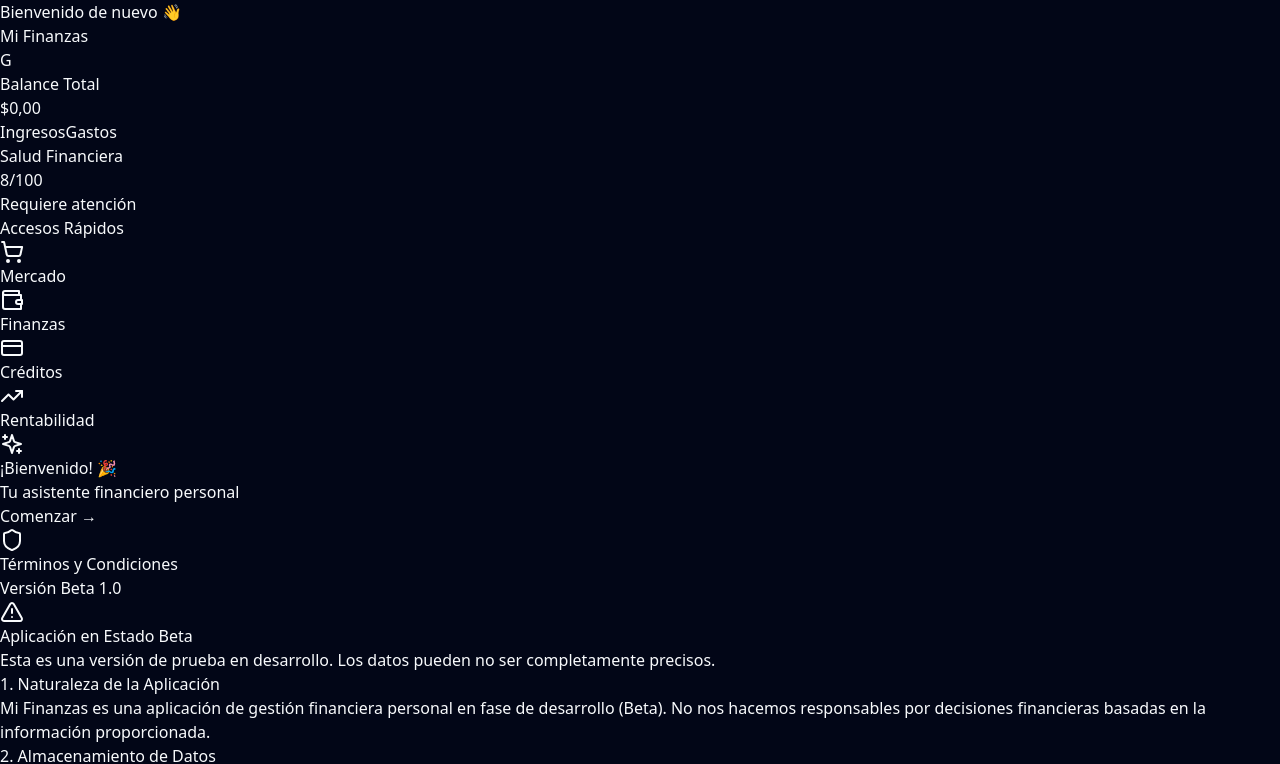
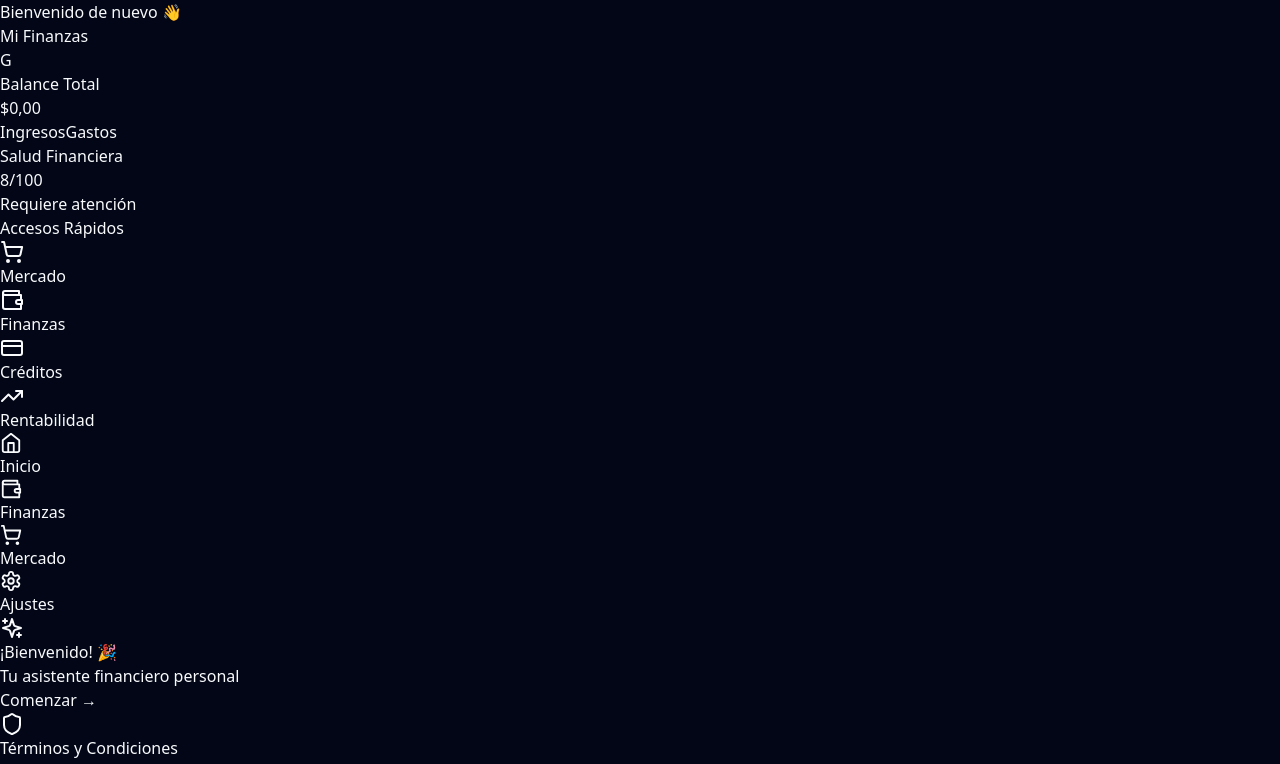
Before and after one commit to willberr2901/mi-finanzas, a React (Vite) app: page / in a window 1280 px wide. Shown: the top 764 px of the page. Built offline with nearby package versions, Linux system fonts and the light colour scheme.

Commit message:
✨ v1.2.0: Premium UI - All inline (NO AppShell)

```diff
--- a/src/App.tsx
+++ b/src/App.tsx
@@ -1,9 +1,10 @@
 import React, { useState, useEffect, Suspense } from 'react';
-// UPDATE: 10-May-2026 - Premium UI + PWA Fix
-import { BrowserRouter, Routes, Route } from 'react-router-dom';
+import { BrowserRouter, Routes, Route, useLocation } from 'react-router-dom';
+import { motion, AnimatePresence } from 'framer-motion';
+import { Home, Wallet, ShoppingCart, Settings } from 'lucide-react';
+import { NavLink } from 'react-router-dom';
 import { ThemeProvider } from './contexts/ThemeContext';
 import { SecurityProvider, useSecurity } from './contexts/SecurityContext';
-import AppShell from './components/layout/AppShell';
 import ToastProvider from './components/ToastProvider';
 import SecurityLock from './components/SecurityLock';
 import WelcomeModal from './components/WelcomeModal';
@@ -20,6 +21,78 @@ const ProfitabilityPage = React.lazy(() => import('./pages/ProfitabilityPage'));
 const SettingsPage = React.lazy(() => import('./pages/SettingsPage'));
 const ReceiptHistoryPage = React.lazy(() => import('./pages/ReceiptHistoryPage'));
 const FinancePage = React.lazy(() => import('./pages/FinancePage'));
+
+// BottomNav inline
+function BottomNav() {
+  const links = [
+    { to: '/', icon: Home, label: 'Inicio' },
+    { to: '/finanzas', icon: Wallet, label: 'Finanzas' },
+    { to: '/mercado', icon: ShoppingCart, label: 'Mercado' },
+    { to: '/ajustes', icon: Settings, label: 'Ajustes' },
+  ];
+
+  return (
+    <div className="fixed bottom-4 left-1/2 -translate-x-1/2 w-[92%] max-w-md z-50">
+      <div className="bg-[#111827]/80 backdrop-blur-xl border border-white/10 rounded-3xl px-4 py-3 flex justify-around items-center shadow-2xl">
+        {links.map(({ to, icon: Icon, label }) => (
+          <NavLink
+            key={label}
+            to={to}
+            className={({ isActive }) =>
+              `flex flex-col items-center gap-1 transition-all duration-300 ${
+                isActive ? 'text-violet-400 scale-110' : 'text-slate-500 hover:text-slate-300'
+              }`
+            }
+          >
+            <Icon size={22} strokeWidth={2} />
+            <span className="text-[10px] font-medium">{label}</span>
+          </NavLink>
+        ))}
+      </div>
+    </div>
+  );
+}
+
+// PwaUpdate inline
+function PwaUpdate() {
+  const [showBanner, setShowBanner] = useState(false);
+
+  useEffect(() => {
+    if ('serviceWorker' in navigator) {
+      navigator.serviceWorker.ready.then((reg) => {
+        reg.addEventListener('updatefound', () => {
+          const newWorker = reg.installing;
+          if (newWorker) {
+            newWorker.addEventListener('statechange', () => {
+              if (newWorker.state === 'installed' && navigator.serviceWorker.controller) {
+                setShowBanner(true);
+              }
+            });
+          }
+        });
+      });
+    }
+  }, []);
+
+  const handleUpdate = () => {
+    window.location.reload();
+    setShowBanner(false);
+  };
+
+  if (!showBanner) return null;
+
+  return (
+    <div className="fixed bottom-24 left-1/2 -translate-x-1/2 z-[100] w-[90%] max-w-sm">
+      <div className="bg-[#111827] border border-violet-500/30 rounded-3xl p-4 shadow-2xl backdrop-blur-xl">
+        <h3 className="text-white font-semibold text-sm mb-2">Nueva versión disponible 🚀</h3>
+        <p className="text-slate-400 text-xs mb-3">Mejoras de rendimiento y diseño.</p>
+        <button onClick={handleUpdate} className="w-full bg-violet-600 hover:bg-violet-500 text-white font-bold py-2.5 rounded-xl transition-all text-sm">
+          Actualizar ahora
+        </button>
+      </div>
+    </div>
+  );
+}
 
 function AppContent() {
   const [showSplash, setShowSplash] = useState(true);
@@ -57,9 +130,10 @@ function AppContent() {
   }
 
   return (
-    <AppShell>
+    <div className="min-h-screen bg-[#070B14] text-white font-sans selection:bg-violet-500/30 pb-24">
       {isSetup && isLocked && <SecurityLock />}
 
+      <main className="pt-4 px-4 max-w-md mx-auto">
         <Suspense fallback={<div className="h-40 flex items-center justify-center text-slate-500">Cargando...</div>}>
           <Routes>
             <Route path="/" element={<HomePage />} />
@@ -72,12 +146,15 @@ function AppContent() {
             <Route path="/historial-facturas" element={<ReceiptHistoryPage />} />
           </Routes>
         </Suspense>
+      </main>
 
+      <BottomNav />
+      <PwaUpdate />
       <ToastProvider />
       {showWelcome && <WelcomeModal onDismiss={() => setShowWelcome(false)} userName={userName} setUserName={setUserName} />}
       {showTerms && <TermsModal onAccept={() => setShowTerms(false)} />}
       {showOnboarding && <OnboardingTour onComplete={() => setShowOnboarding(false)} />}
-    </AppShell>
+    </div>
   );
 }
 
```
Lines whose indentation alone changed are shown as unchanged.
